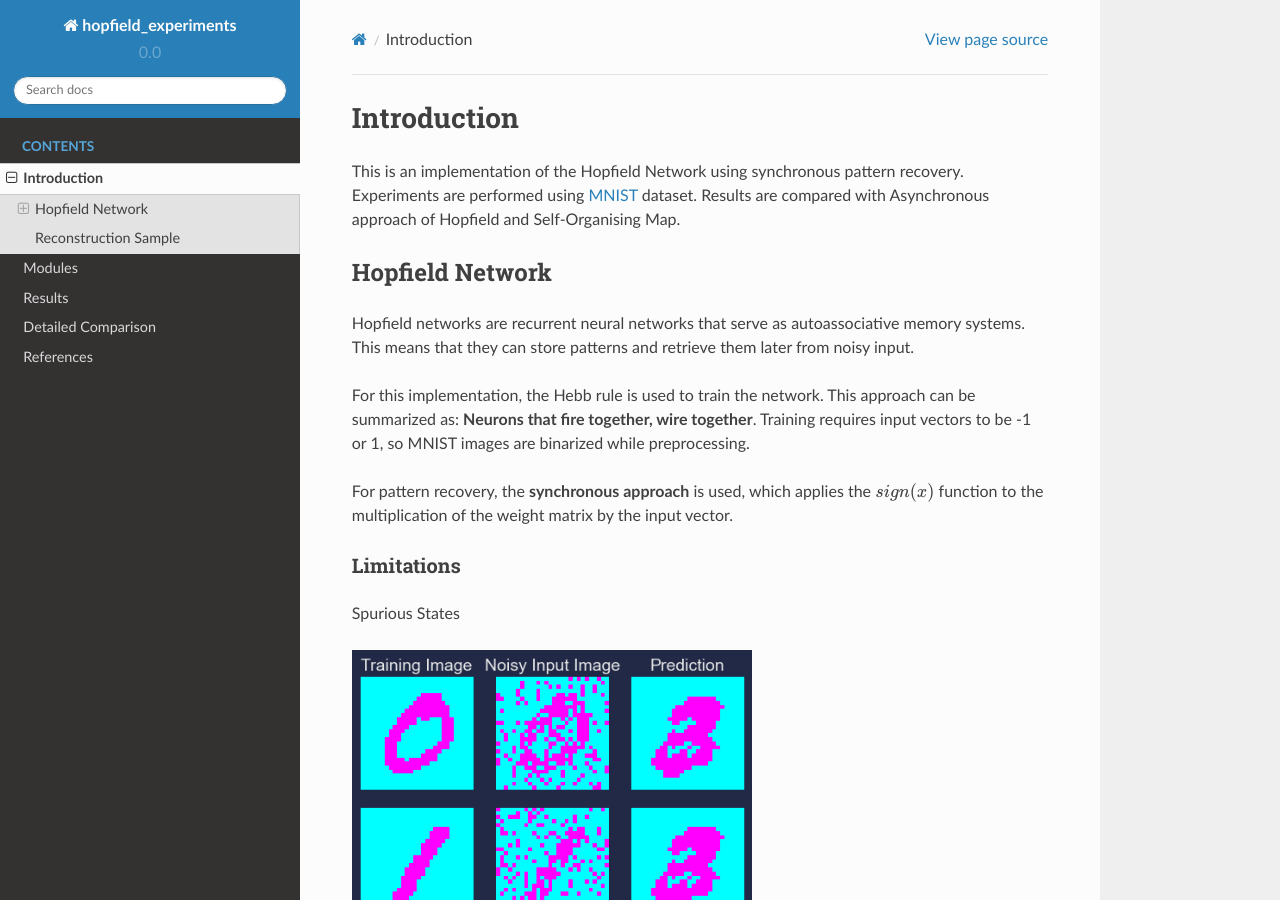
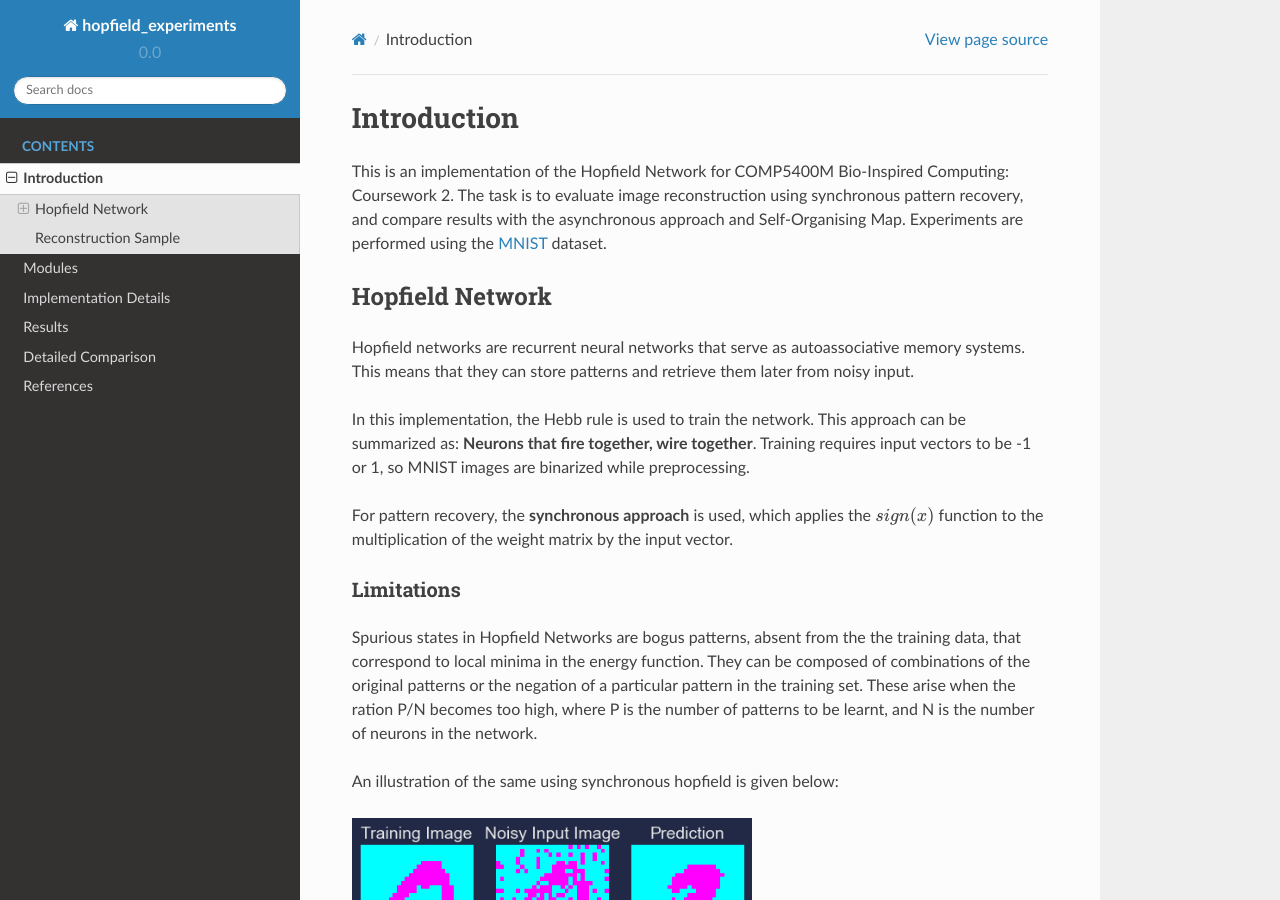
Before and after one commit to arpita2512/hopfield_experiments, a Sphinx documentation site: the page built from docs/source/intro.rst, in a window 1280 px wide and 900 px high. Built offline with Sphinx 7.4.7 and the Read the Docs theme 2.0.0, drawn with Linux system fonts in a browser that asks for light colours; pages that are not in the unit, such as notebooks, are missing from menus; some of the changed text lies outside the part shown.

Commit message:
update docs

```diff
--- a/docs/source/index.rst
+++ b/docs/source/index.rst
@@ -8,6 +8,7 @@ Welcome to the documentation for ``hopfield_experiments``
 
    intro
    hopfield
+   implement
    results
    digits_comp
    references
--- a/docs/source/intro.rst
+++ b/docs/source/intro.rst
@@ -2,9 +2,9 @@
 Introduction
 ##############
 
-This is an implementation of the Hopfield Network using synchronous pattern recovery. Experiments are performed using
-`MNIST <http://yann.lecun.com/exdb/mnist/>`_ dataset. Results are compared with Asynchronous approach of Hopfield and
-Self-Organising Map.
+This is an implementation of the Hopfield Network for COMP5400M Bio-Inspired Computing: Coursework 2.
+The task is to evaluate image reconstruction using synchronous pattern recovery, and compare results with the asynchronous
+approach and Self-Organising Map. Experiments are performed using the `MNIST <http://yann.lecun.com/exdb/mnist/>`_ dataset.
 
 ++++++++++++++++++
 Hopfield Network
@@ -13,7 +13,7 @@ Hopfield Network
 Hopfield networks are recurrent neural networks that serve as autoassociative memory systems. This means that they can store
 patterns and retrieve them later from noisy input.
 
-For this implementation, the Hebb rule is used to train the network. This approach can be summarized as:
+In this implementation, the Hebb rule is used to train the network. This approach can be summarized as:
 **Neurons that fire together, wire together**. Training requires input vectors to be -1 or 1, so MNIST images are
 binarized while preprocessing.
 
@@ -23,7 +23,12 @@ weight matrix by the input vector.
 Limitations
 *************
 
-Spurious States
+Spurious states in Hopfield Networks are bogus patterns, absent from the the training data, that correspond to local minima
+in the energy function. They can be composed of combinations of the original patterns or the negation of a particular pattern
+in the training set. These arise when the ration P/N becomes too high, where P is the number of patterns to be learnt, and
+N is the number of neurons in the network.
+
+An illustration of the same using synchronous hopfield is given below:
 
 .. image:: assets/spurious_states.png
   :width: 400
@@ -32,6 +37,8 @@ Spurious States
 Reconstruction Sample
 +++++++++++++++++++++++++++++++++++++++++
 
+The image below shows an example of the inputs, outputs and predictions for the image reconstruction task, using all 3 approaches.
+
 *Note: Visualisation for Asynchronous Hopfield Network is done using Ruchita Mijagiri's code*
 
 .. image:: assets/sync_async_som.png
```
Also changed, not shown: docs/source/implement.rst (added, +44 -0 lines), docs/source/results.rst (+4 -7 lines).
